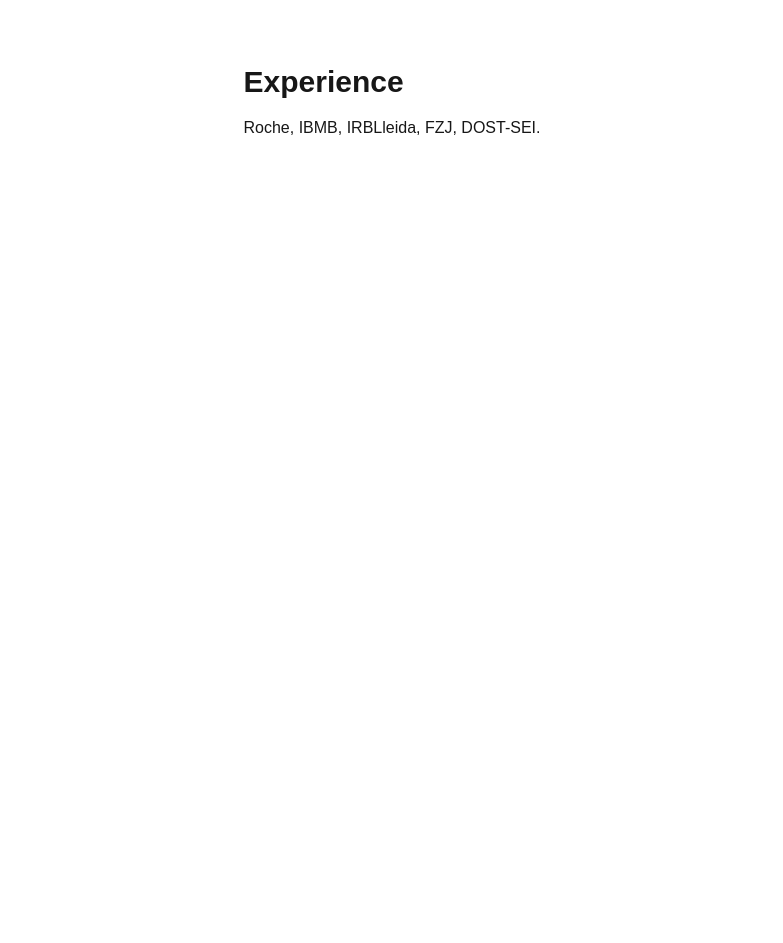
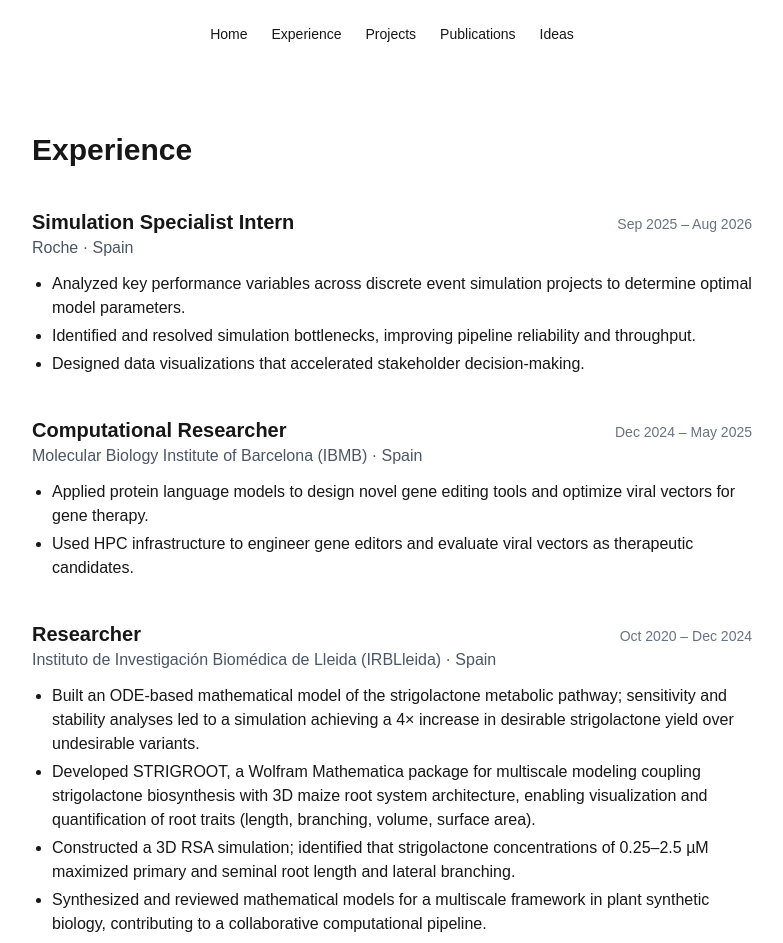
Before and after one commit to abellucido/abellucido.github.io, a Next.js app: page /experience in a window 1280 px wide. Shown: the top 943 px of the page, without its empty margins (248-1031 px from the left). Before the commit the page ends 800 px from the top, so only its background shows below. Built offline with nearby package versions, Linux system fonts and the light colour scheme.

Commit message:
Add experience and publications data

```diff
--- a/app/experience/page.tsx
+++ b/app/experience/page.tsx
@@ -1,8 +1,30 @@
+import { jobs } from "@/data/experience";
+
 export default function ExperiencePage() {
   return (
     <main className="mx-auto max-w-3xl px-6 py-16">
       <h1 className="text-3xl font-bold">Experience</h1>
-      <p className="mt-4">Roche, IBMB, IRBLleida, FZJ, DOST-SEI.</p>
+
+      <div className="mt-10 space-y-10">
+        {jobs.map((job) => (
+          <section key={job.company + job.start}>
+            <div className="flex flex-wrap items-baseline justify-between gap-2">
+              <h2 className="text-xl font-semibold">{job.title}</h2>
+              <span className="text-sm text-gray-500">
+                {job.start} – {job.end}
+              </span>
+            </div>
+            <p className="text-gray-600">
+              {job.company} · {job.location}
+            </p>
+            <ul className="mt-3 list-disc space-y-1 pl-5">
+              {job.highlights.map((point) => (
+                <li key={point}>{point}</li>
+              ))}
+            </ul>
+          </section>
+        ))}
+      </div>
     </main>
   );
 }
--- a/app/layout.tsx
+++ b/app/layout.tsx
@@ -1,6 +1,7 @@
 import type { Metadata } from "next";
 import { Geist, Geist_Mono } from "next/font/google";
 import "./globals.css";
+import Navbar from "@/components/Navbar";
 
 const geistSans = Geist({
   variable: "--font-geist-sans",
@@ -13,8 +14,9 @@ const geistMono = Geist_Mono({
 });
 
 export const metadata: Metadata = {
-  title: "Create Next App",
-  description: "Generated by create next app",
+  title: "Abel Lucido Garbulo — Computational Scientist",
+  description:
+    "Computational researcher and simulation specialist. PhD in Bioinformatics. Mathematical modeling, AI/ML and discrete event simulation for biotech and pharma.",
 };
 
 export default function RootLayout({ children }: LayoutProps<"/">) {
@@ -23,7 +25,10 @@ export default function RootLayout({ children }: LayoutProps<"/">) {
       lang="en"
       className={`${geistSans.variable} ${geistMono.variable} h-full antialiased`}
     >
-      <body className="min-h-full flex flex-col">{children}</body>
+      <body className="min-h-full flex flex-col">
+        <Navbar />
+        {children}
+      </body>
     </html>
   );
 }
--- /dev/null
+++ b/app/publications/page.tsx
@@ -0,0 +1,33 @@
+import { publications } from "@/data/publications";
+
+export default function PublicationsPage() {
+  return (
+    <main className="mx-auto max-w-3xl px-6 py-16">
+      <h1 className="text-3xl font-bold">Publications</h1>
+
+      <div className="mt-10 space-y-10">
+        {publications.map((article) => (
+          <section key={article.title}>
+            <div className="flex flex-wrap items-baseline justify-between gap-2">
+              <h2 className="text-xl font-semibold">{article.title}</h2>
+              <span className="text-sm text-gray-500">{article.year}</span>
+            </div>
+
+            <p className="text-gray-600">{article.authors}</p>
+            <p className="italic text-gray-600">{article.journal}</p>
+
+            {article.doi && (
+              <a
+                href={`https://doi.org/${article.doi}`}
+                target="_blank"
+                className="text-blue-600 hover:underline"
+              >
+                View publication
+              </a>
+            )}
+          </section>
+        ))}
+      </div>
+    </main>
+  );
+}
--- a/components/Navbar.tsx
+++ b/components/Navbar.tsx
@@ -0,0 +1,21 @@
+import Link from "next/link";
+
+const links = [
+  { href: "/", label: "Home" },
+  { href: "/experience", label: "Experience" },
+  { href: "/projects", label: "Projects" },
+  { href: "/publications", label: "Publications" },
+  { href: "/ideas", label: "Ideas" },
+];
+
+export default function Navbar() {
+  return (
+    <nav className="mx-auto flex max-w-3xl gap-6 px-6 py-6 text-sm">
+      {links.map((link) => (
+        <Link key={link.href} href={link.href} className="hover:underline">
+          {link.label}
+        </Link>
+      ))}
+    </nav>
+  );
+}
--- /dev/null
+++ b/data/experience.ts
@@ -0,0 +1,71 @@
+export type Job = {
+  title: string;
+  company: string;
+  location: string;
+  start: string;
+  end: string;
+  highlights: string[];
+};
+
+export const jobs: Job[] = [
+  {
+    title: "Simulation Specialist Intern",
+    company: "Roche",
+    location: "Spain",
+    start: "Sep 2025",
+    end: "Aug 2026",
+    highlights: [
+      "Analyzed key performance variables across discrete event simulation projects to determine optimal model parameters.",
+      "Identified and resolved simulation bottlenecks, improving pipeline reliability and throughput.",
+      "Designed data visualizations that accelerated stakeholder decision-making.",
+    ],
+  },
+  {
+    title: "Computational Researcher",
+    company: "Molecular Biology Institute of Barcelona (IBMB)",
+    location: "Spain",
+    start: "Dec 2024",
+    end: "May 2025",
+    highlights: [
+      "Applied protein language models to design novel gene editing tools and optimize viral vectors for gene therapy.",
+      "Used HPC infrastructure to engineer gene editors and evaluate viral vectors as therapeutic candidates.",
+    ],
+  },
+  {
+    title: "Researcher",
+    company: "Instituto de Investigación Biomédica de Lleida (IRBLleida)",
+    location: "Spain",
+    start: "Oct 2020",
+    end: "Dec 2024",
+    highlights: [
+        "Built an ODE-based mathematical model of the strigolactone metabolic pathway; sensitivity and stability analyses led to a simulation achieving a 4× increase in desirable strigolactone yield over undesirable variants.",
+        "Developed STRIGROOT, a Wolfram Mathematica package for multiscale modeling coupling strigolactone biosynthesis with 3D maize root system architecture, enabling visualization and quantification of root traits (length, branching, volume, surface area).",
+        "Constructed a 3D RSA simulation; identified that strigolactone concentrations of 0.25–2.5 µM maximized primary and seminal root length and lateral branching.",
+        "Synthesized and reviewed mathematical models for a multiscale framework in plant synthetic biology, contributing to a collaborative computational pipeline.",
+        "Published 4 first-author articles in peer-reviewed journals (Frontiers in Plant Science, Plants).",
+    ]
+  },
+  {
+    title: "Visiting Researcher",
+    company: "Forschungszentrum Jülich (FZJ)",
+    location: "Germany",
+    start: "Jan 2023",
+    end: "Apr 2023",
+    highlights: [
+        "Extended the OpenSimRoot plant simulation model using C++, navigating a large scientific codebase via WSL and XML-based configuration.",
+        "Collaborated with an international computational biology team, gaining experience in cross-institutional research workflows.",
+    ]
+  },
+  {
+    title: "Senior Science Research Specialist",
+    company: "Department of Science and Technology–Science Education Institute (DOST-SEI)",
+    location: "Philippines",
+    start: "Mar 2019",
+    end: "Jun 2020",
+    highlights: [
+        "Applied optimal control theory to a mathematical model of H5N6 avian influenza spread; results showed culling reduced infected birds by 84%, isolation by 50%, and vaccination by 22%, providing actionable guidance for policymakers.",
+        "Authored a peer-reviewed publication on epidemic modeling and intervention strategies.",
+        "Organized international scientific conferences: managed participant registration, produced books of abstracts, and served on technical committees.",
+    ]
+  },
+];
--- /dev/null
+++ b/data/publications.ts
@@ -0,0 +1,70 @@
+export type Publication = {
+  title: string;
+  authors: string;
+  journal: string;
+  year: number;
+  doi: string;
+};
+
+export const publications: Publication[] = [
+  {
+    title:
+      "Multiscale Mathematical Modeling in Systems Biology: A Framework to Boost Plant Synthetic Biology",
+    authors:
+      "Lucido, A., Basallo, O., Marin-Sanguino, A., Eleiwa, A., Martinez, E.S., Vilaprinyo, E., Sorribas, A., & Alves, R.",
+    journal: "Plants, 14(3)",
+    year: 2025,
+    doi: "10.3390/plants14030470",
+  },
+  {
+    title:
+      "Modeling the effects of strigolactone levels on maize root system architecture",
+    authors:
+      "Lucido, A., Andrade, F., Basallo, O., Eleiwa, A., Marin-Sanguino, A., Vilaprinyo, E., Sorribas, A., & Alves, R.",
+    journal: "Frontiers in Plant Science, 14",
+    year: 2024,
+    doi: "10.3389/fpls.2023.1329556",
+  },
+  {
+    title: "A mathematical model for strigolactone biosynthesis in plants",
+    authors:
+      "Lucido, A., Basallo, O., Sorribas, A., Marin-Sanguino, A., Vilaprinyo, E., & Alves, R.",
+    journal: "Frontiers in Plant Science, 13",
+    year: 2022,
+    doi: "10.3389/fpls.2022.979162",
+  },
+  {
+    title: "Prevention of H5N6 outbreaks in the Philippines using optimal control",
+    authors: "Lucido, A.G., Smith?, R., & Lao, A.R.",
+    journal: "JOURNAL NAME, 13(2), 18",
+    year: 2020,
+    doi: "",
+  },
+  {
+    title:
+      "Modeling the effect of daytime duration on the biosynthesis of terpenoid precursors",
+    authors:
+      "Basallo, O., Lucido, A., Sorribas, A., Marin-Sanguino, A., Vilaprinyo, E., Martinez, E., Eleiwa, A., & Alves, R.",
+    journal: "Frontiers in Plant Science, 15",
+    year: 2024,
+    doi: "10.3389/fpls.2024.1465030",
+  },
+  {
+    title:
+      "Changing biosynthesis of terpenoid precursors in rice through synthetic biology",
+    authors:
+      "Basallo, O., Perez, L., Lucido, A., Sorribas, A., Marin-Sanguino, A., Vilaprinyo, E., et al. & Alves, R.",
+    journal: "Frontiers in Plant Science, 14, 1133299",
+    year: 2023,
+    doi: "10.3389/fpls.2023.1133299",
+  },
+  {
+    title:
+      "Hybrid assembly and comparative genomics unveil insights into the evolution and biology of the red-legged partridge",
+    authors:
+      "Eleiwa, A., Nadal, J., Vilaprinyo, E., Marin-Sanguino, A., Sorribas, A., Basallo, O., Lucido, A., et al. & Alves, R.",
+    journal: "Scientific Reports, 14(1), 19531",
+    year: 2024,
+    doi: "10.1038/s41598-024-70018-0",
+  },
+];
```
